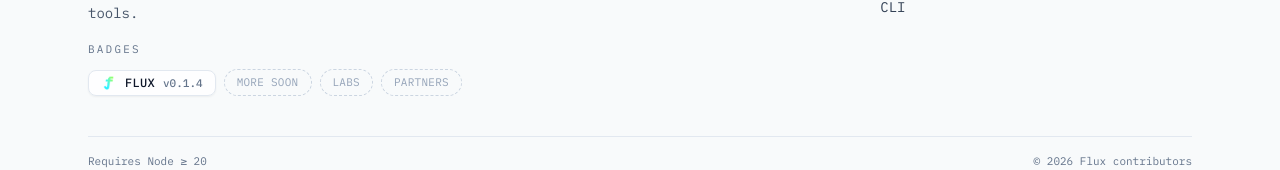
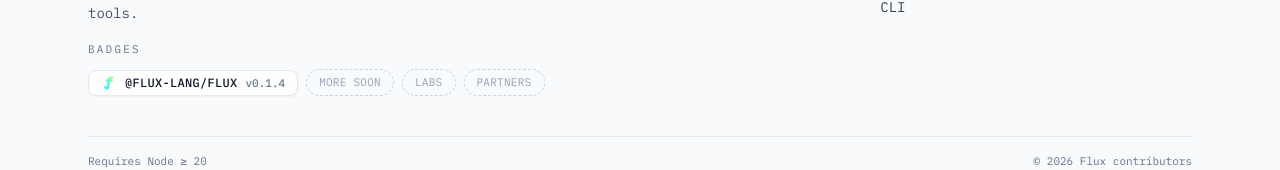
Before and after one commit to cbassuarez/flux-site, a React (Vite) app: page /roadmap in a window 1280 px wide. Shown: the part 3701-3871 px from the top of the page. Built offline with nearby package versions, Linux system fonts and the light colour scheme; no server answers.

Commit message:
Use npm latest version in badges

```diff
--- a/src/components/FluxBadge.tsx
+++ b/src/components/FluxBadge.tsx
@@ -2,15 +2,15 @@ import type { ReactNode } from "react";
 import fluxBadgeMark from "../assets/branding/flux-mark-badge.svg";
 import {
   FLUX_VERSION,
-  FLUX_REPO_PERMALINK,
 } from "../config/fluxMeta";
 
 type FluxBadgeProps = {
   className?: string;
   children?: ReactNode; // kept for future flexibility (not required)
+  version?: string;
 };
 
-export function FluxBadge({ className }: FluxBadgeProps) {
+export function FluxBadge({ className, version }: FluxBadgeProps) {
   const baseClasses =
     "inline-flex items-center gap-2 rounded-lg border border-slate-200 " +
     "bg-white/90 px-3 py-1 text-xs font-medium text-slate-900 " +
@@ -22,7 +22,7 @@ export function FluxBadge({ className }: FluxBadgeProps) {
     ? `${baseClasses} ${className}`
     : baseClasses;
 
-  const rawVersion = (FLUX_VERSION ?? "").toString();
+  const rawVersion = (version ?? FLUX_VERSION ?? "").toString();
   const versionLabel =
     rawVersion && rawVersion.startsWith("v")
       ? rawVersion
@@ -32,18 +32,18 @@ export function FluxBadge({ className }: FluxBadgeProps) {
 
   return (
     <a
-      href="https://github.com/cbassuarez/flux"
+      href="https://www.npmjs.com/package/@flux-lang/flux"
       target="_blank"
       rel="noreferrer"
       className={mergedClassName}
-      aria-label={`Flux repository (version ${versionLabel})`}
+      aria-label={`@flux-lang/flux package (version ${versionLabel})`}
     >
       <img
         src={fluxBadgeMark}
         alt="Flux mark"
         className="h-4 w-auto"
       />
-      <span className="uppercase tracking-wide">flux</span>
+      <span className="uppercase tracking-wide">@flux-lang/flux</span>
       <span className="text-[11px] text-slate-500">
         {versionLabel}
       </span>
--- a/src/components/Footer.tsx
+++ b/src/components/Footer.tsx
@@ -1,6 +1,8 @@
 import { Link } from "react-router-dom";
 import { FluxBadge } from "./FluxBadge";
 import { SiteContainer } from "./SiteContainer";
+import { FLUX_VERSION } from "../config/fluxMeta";
+import { useFluxReleaseVersion } from "../lib/useFluxReleaseVersion";
 
 const FOOTER_LINKS = [
   {
@@ -28,6 +30,8 @@ const FOOTER_LINKS = [
 ];
 
 export function Footer() {
+  const releaseVersion = useFluxReleaseVersion(FLUX_VERSION ?? "0.0.0-dev");
+
   return (
     <footer className="mt-16 border-t border-slate-200 bg-slate-50/60 text-slate-700">
       <SiteContainer className="py-12">
@@ -41,7 +45,7 @@ export function Footer() {
             <div className="space-y-3">
               <div className="text-[11px] uppercase tracking-[0.2em] text-slate-500">Badges</div>
               <div className="flex flex-wrap items-center gap-2">
-                <FluxBadge />
+                <FluxBadge version={releaseVersion} />
                 <span className="rounded-full border border-dashed border-slate-300 px-3 py-1 text-[11px] uppercase tracking-wide text-slate-400">
                   More soon
                 </span>
--- a/src/components/Header.tsx
+++ b/src/components/Header.tsx
@@ -4,6 +4,7 @@ import { AnimatePresence, motion } from "framer-motion";
 import { FLUX_TAGLINE, coerceVersionInfo, type FluxVersionInfo } from "@flux-lang/brand";
 import { FluxBrandHeader } from "@flux-lang/brand/web";
 import { getFluxVersionInfo } from "../lib/versionInfo";
+import { useFluxReleaseVersion } from "../lib/useFluxReleaseVersion";
 import { SiteContainer } from "./SiteContainer";
 
 const NAV_ITEMS = [
@@ -43,6 +44,9 @@ export function Header() {
     };
   }, []);
 
+  const releaseVersion = useFluxReleaseVersion(brandInfo.version ?? "0.0.0");
+  const displayBrandInfo = { ...brandInfo, version: releaseVersion };
+
   return (
     <header className="sticky top-0 z-20 border-b border-slate-200 bg-white/90 backdrop-blur">
       <SiteContainer className="flex items-center justify-between py-3">
@@ -50,7 +54,7 @@ export function Header() {
           {/* Brand comes from @flux-lang/brand; do not fork. */}
           <span className="hidden md:inline-flex">
             <FluxBrandHeader
-              info={brandInfo}
+              info={displayBrandInfo}
               variant="marketing"
               markPath="/flux-mark-favicon.svg"
               markRenderMode="color"
@@ -61,7 +65,7 @@ export function Header() {
           </span>
           <span className="inline-flex md:hidden">
             <FluxBrandHeader
-              info={brandInfo}
+              info={displayBrandInfo}
               variant="menu"
               markPath="/flux-mark-favicon.svg"
               markRenderMode="color"
--- /dev/null
+++ b/src/lib/npmLatestFlux.ts
@@ -0,0 +1,90 @@
+const NPM_REGISTRY_URL = "https://registry.npmjs.org";
+const NPM_PACKAGE_NAME = "@flux-lang/flux";
+const STORAGE_KEY = "flux.npm.latest";
+const FETCH_TIMEOUT_MS = 4000;
+export const NPM_LATEST_TTL_MS = 12 * 60 * 60 * 1000;
+
+type CachePayload = {
+  v: string;
+  t: number;
+};
+
+let memoryCache: CachePayload | null = null;
+let inFlight: Promise<string | null> | null = null;
+
+const isFresh = (payload: CachePayload, now: number) => now - payload.t < NPM_LATEST_TTL_MS;
+
+const readStorage = (): CachePayload | null => {
+  try {
+    if (typeof localStorage === "undefined") return null;
+    const raw = localStorage.getItem(STORAGE_KEY);
+    if (!raw) return null;
+    const parsed = JSON.parse(raw) as CachePayload;
+    if (!parsed || typeof parsed.v !== "string" || typeof parsed.t !== "number") return null;
+    return parsed;
+  } catch {
+    return null;
+  }
+};
+
+const writeStorage = (payload: CachePayload) => {
+  try {
+    if (typeof localStorage === "undefined") return;
+    localStorage.setItem(STORAGE_KEY, JSON.stringify(payload));
+  } catch {
+    // Ignore storage failures silently.
+  }
+};
+
+const fetchLatestVersion = async (): Promise<string | null> => {
+  if (typeof fetch !== "function") return null;
+  const controller = new AbortController();
+  const timeout = setTimeout(() => controller.abort(), FETCH_TIMEOUT_MS);
+  const encodedPackageName = encodeURIComponent(NPM_PACKAGE_NAME);
+  const url = `${NPM_REGISTRY_URL}/${encodedPackageName}`;
+
+  try {
+    const response = await fetch(url, { signal: controller.signal });
+    if (!response.ok) return null;
+    const payload = (await response.json()) as { "dist-tags"?: { latest?: string } };
+    const latest = payload?.["dist-tags"]?.latest;
+    return typeof latest === "string" && latest.trim() ? latest.trim() : null;
+  } catch {
+    return null;
+  } finally {
+    clearTimeout(timeout);
+  }
+};
+
+export async function getNpmLatestFluxVersion(): Promise<string | null> {
+  const now = Date.now();
+  if (memoryCache && isFresh(memoryCache, now)) {
+    return memoryCache.v;
+  }
+
+  const stored = readStorage();
+  if (stored && isFresh(stored, now)) {
+    memoryCache = stored;
+    return stored.v;
+  }
+
+  if (inFlight) {
+    return inFlight;
+  }
+
+  inFlight = (async () => {
+    const latest = await fetchLatestVersion();
+    if (latest) {
+      const payload = { v: latest, t: Date.now() };
+      memoryCache = payload;
+      writeStorage(payload);
+    }
+    return latest;
+  })();
+
+  try {
+    return await inFlight;
+  } finally {
+    inFlight = null;
+  }
+}
--- /dev/null
+++ b/src/lib/useFluxReleaseVersion.ts
@@ -0,0 +1,22 @@
+import { useEffect, useState } from "react";
+import { getNpmLatestFluxVersion } from "./npmLatestFlux";
+
+export function useFluxReleaseVersion(fallback: string): string {
+  const [version, setVersion] = useState(fallback);
+
+  useEffect(() => {
+    let alive = true;
+    setVersion(fallback);
+    void getNpmLatestFluxVersion().then((latest) => {
+      if (!alive) return;
+      if (latest) {
+        setVersion(latest);
+      }
+    });
+    return () => {
+      alive = false;
+    };
+  }, [fallback]);
+
+  return version;
+}
```
Also changed, not shown: 1 other file (tests, documents, lock files or other folders).
